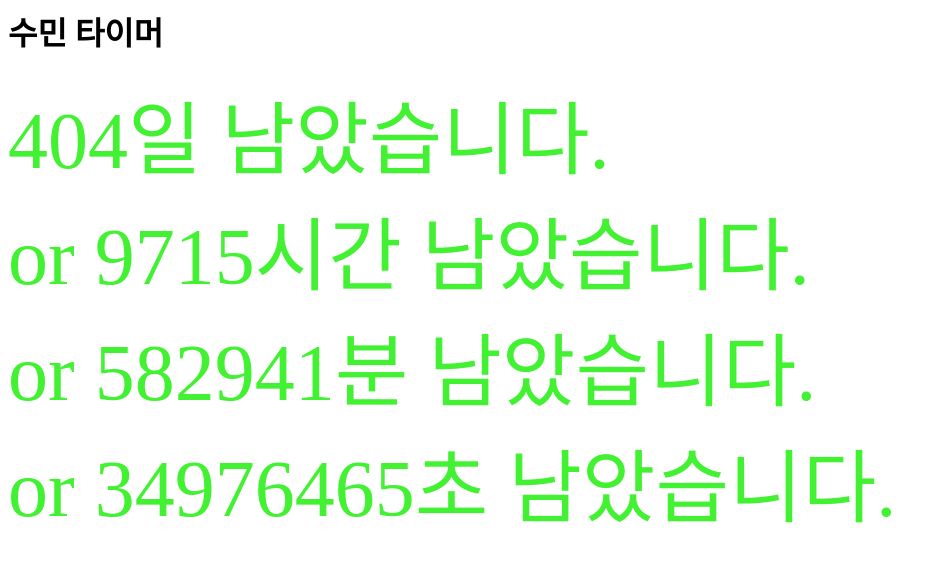
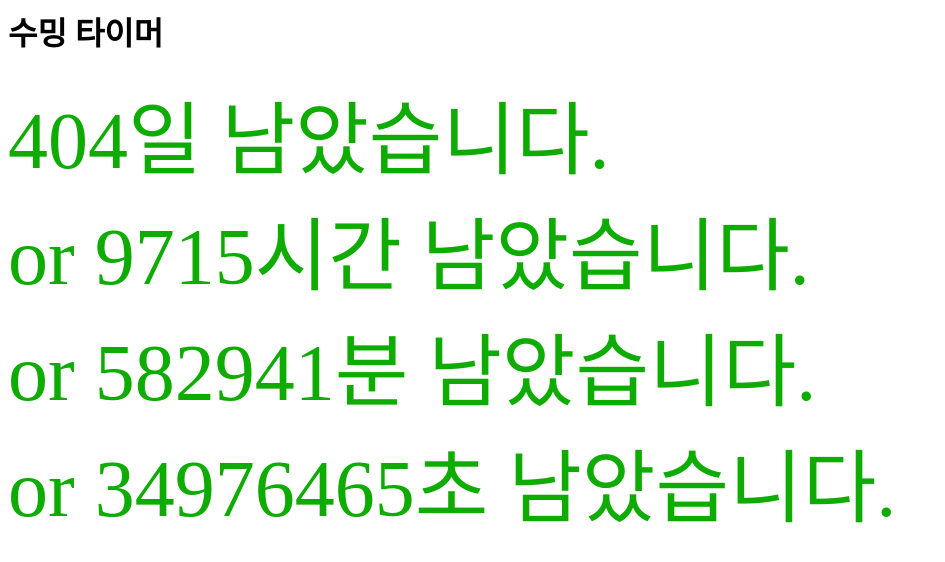
Before and after one commit to GrootCodes/sumin-army-countdown, a plain HTML site: page Index.html in a window 1280 px wide. Shown: the whole page, without its empty margins (0-945 px from the left). Drawn offline with Linux system fonts and the light colour scheme.

Commit message:
Edit - Color Value

```diff
--- a/Index.html
+++ b/Index.html
@@ -1,14 +1,14 @@
 <head>
-<title>수민-전역일</title>
+<title>수밍</title>
   <style>
    #demo{
-       color:#42f132;
+       color:#0eac00;
        font-size:500%;
      }
   </style>
 </head>
 <body>
-    <h1>수민 타이머</h1>
+    <h1>수밍 타이머</h1>
     <div id= "demo"></div>
 </body>
 
```
